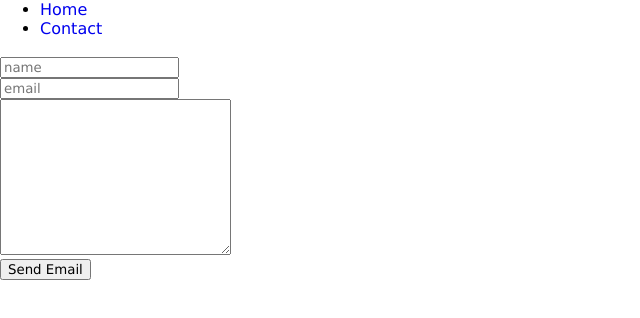
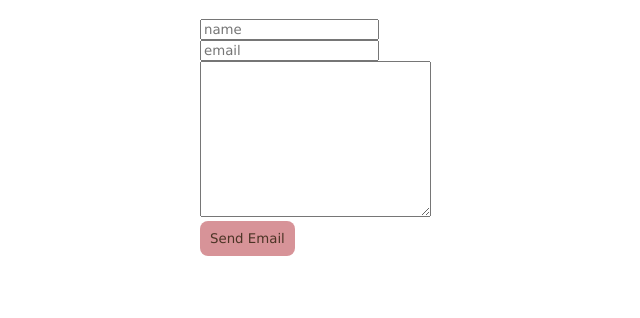
Before and after one commit to NathanUrry/First-Project, a plain HTML site: page contact.html in a window 1280 px wide. Shown: the whole page, without its empty margins (0-640 px from the left). Drawn offline with Linux system fonts and the light colour scheme.

Commit message:
brackets time

```diff
--- a/assets/css/styles.css
+++ b/assets/css/styles.css
@@ -3,12 +3,70 @@
     margin: 0;
     font-family: Verdana, Geneva, Tahoma, sans-serif;
 }
+    /*typography*/
+
 a {
     text-decoration: none;
 }
-#navbar {
+h1 {
+    font-size: 40px;
+}
+h2 {
+    font-size: 28px;
+}
+
+/*button*/
+
+.btn {
+    background: #d79398;
+    color: #4b3425;
+    display: inline-block;
+    padding: 10px;
+    border-radius: 8px;
+    border: none;
+
+}
+.btn:hover {
+    background:#4b3425;
+    color: #d79398;
+}
+.container {
+    max-width: 880px;
+    margin: 0 auto;
+    position: relative;
+
+}
+header {
+    position: relative;
     background-color: gainsboro;
+}
+nav {
+    position: absolute;
+    right: 0px;
+    top: 0px;
+}
+nav ul {
+    list-style: none;
+
+}
+nav li {
+    display: inline-block;
+
+}
+nav a {
+    color: white;
+    font-size: 20px;
+    display: inline-block;
+    padding: 40px 40px 0 10px
+}
+.fc {
+    display: flex;
 }
 #hero {
     background-color: dodgerblue;
 }
+.content {
+    text-align: center;
+    vertical-align: auto;
+
+}
```
